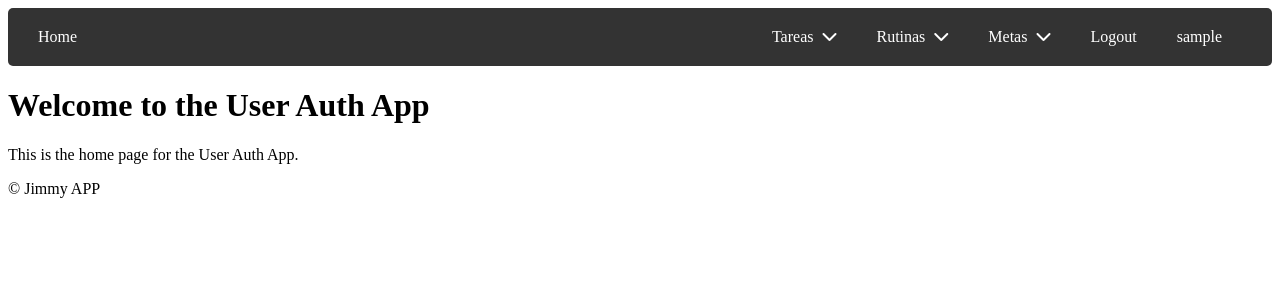
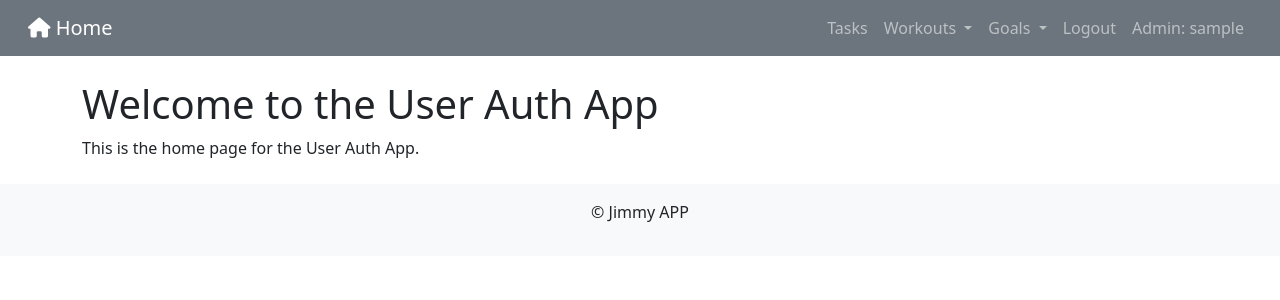
Before and after one commit to jimmyac57/django_app, a Django app: page / in a window 1280 px wide. Shown: the top 300 px of the page. Run offline with Django 5.2, Linux system fonts and the light colour scheme; the visitor is signed in with stand-in values (Sample User, id 1).

Commit message:
feat(core): add bootstrap styles for navbar

```diff
--- a/core/templates/layouts/base.html
+++ b/core/templates/layouts/base.html
@@ -5,7 +5,10 @@
     <meta charset="UTF-8">
     <meta name="viewport" content="width=device-width, initial-scale=1.0">
     <title>{% block title %}{% endblock %}</title>
-    <link rel="stylesheet" href="{% static 'css/base.css' %}">
+
+    <!-- Bootstrap CSS -->
+    <link href="https://cdn.jsdelivr.net/npm/bootstrap@5.3.0-alpha3/dist/css/bootstrap.min.css" rel="stylesheet">
+    <!-- Font Awesome -->
     <link href="https://cdnjs.cloudflare.com/ajax/libs/font-awesome/6.0.0-beta3/css/all.min.css" rel="stylesheet">
 
     {% block faviconico %}{% endblock %}
@@ -13,74 +16,82 @@
 </head>
 <body>
     <header>
-        <nav class="nav">
-            <ul class="nav-left">
-                <li><a href="{% url 'home' %}">Home</a></li>
-            </ul>
-
-            <ul class="nav-right">
+        <nav class="navbar navbar-expand-lg navbar-dark bg-secondary">
+            <div class="container-fluid">
+                <a class="navbar-brand ms-3" href="{% url 'home' %}"><i class="fa-solid fa-house"></i> Home</a>
+                <button class="navbar-toggler" type="button" data-bs-toggle="collapse" data-bs-target="#navbarNav" aria-controls="navbarNav" aria-expanded="false" aria-label="Toggle navigation">
+                    <span class="navbar-toggler-icon"></span>
+                </button>
+                <div class="collapse navbar-collapse" id="navbarNav">
+                    <ul class="navbar-nav ms-auto me-3">
                         {% if user.is_authenticated %}
                             <!-- Categoría Tareas -->
-                    <li>
-                        <a href="#">Tareas  <i class="fas fa-chevron-down toggle-icon"></i></a>
-                        <ul>
-                            <li><a href="{% url 'tasks' %}">Tareas pendientes</a></li>
-                            <li><a href="{% url 'tasks_completed' %}">Tareas completadas</a></li>
-                            <li><a href="{% url 'create_task' %}">Crear nueva tarea</a></li>
-                        </ul>
+                            <li class="nav-item">
+                                <a class="nav-link" href="{% url 'tasks' %}">Tasks</a>
                             </li>
 
                             <!-- Categoría Rutinas -->
-                    <li>
-                        <a href="#">Rutinas  <i class="fas fa-chevron-down toggle-icon"></i></a>
-                        <ul>
-                            <li><a href="{% url 'rutinas' %}">Lista de Rutinas</a></li>
+                            <li class="nav-item dropdown">
+                                <a class="nav-link dropdown-toggle" href="#" id="routinesDropdown" role="button" data-bs-toggle="dropdown" aria-expanded="false">
+                                    Workouts
+                                </a>
+                                <ul class="dropdown-menu" aria-labelledby="routinesDropdown">
+                                    <li><a class="dropdown-item" href="{% url 'rutinas' %}">Workouts List</a></li>
                                 </ul>
                             </li>
 
                             <!-- Categoría Metas -->
-                    <li>
-                        <a href="#">Metas  <i class="fas fa-chevron-down toggle-icon"></i></a>
-                        <ul>
-                            <li><a href="{% url 'goals' %}">Metas pendientes</a></li>
+                            <li class="nav-item dropdown">
+                                <a class="nav-link dropdown-toggle" href="#" id="goalsDropdown" role="button" data-bs-toggle="dropdown" aria-expanded="false">
+                                    Goals
+                                </a>
+                                <ul class="dropdown-menu" aria-labelledby="goalsDropdown">
+                                    <li><a class="dropdown-item" href="{% url 'goals' %}">Pending Goals</a></li>
                                 </ul>
                             </li>
 
                             <!-- Logout -->
-                    <li><a href="{% url 'logout' %}">Logout</a></li>
+                            <li class="nav-item">
+                                <a class="nav-link" href="{% url 'logout' %}">Logout</a>
+                            </li>
                         {% else %}
                             <!-- Login and Register for unauthenticated users -->
-                    <li><a href="{% url 'login' %}">Login</a></li>
-                    <li><a href="{% url 'register' %}">Register</a></li>
+                            <li class="nav-item"><a class="nav-link" href="{% url 'login' %}">Login</a></li>
+                            <li class="nav-item"><a class="nav-link" href="{% url 'register' %}">Register</a></li>
                         {% endif %}
 
                         <!-- Admin/Superuser Access -->
                         {% if user.is_authenticated and user.is_superuser %}
-                    <li><a href="/admin/">{{ user.username }}</a></li>
+                            <li class="nav-item"><a class="nav-link" href="/admin/">Admin: {{ user.username }}</a></li>
                         {% else %}
-                    <li><a href="#">{{ user.username }}</a></li>
+                            <li class="nav-item"><a class="nav-link" href="#">{{ user.username }}</a></li>
                         {% endif %}
                     </ul>
+                </div>
+            </div>
         </nav>
     </header>
 
-
-    <main>
+    <main class="container my-4">
         {% if messages %}
-        <div class="messages">
-
+        <div class="alert-container">
             {% for message in messages %}
                 <div class="alert alert-{{ message.tags }}">{{ message }}</div>
             {% endfor %}
+        </div>
         {% endif %}
+
         {% block content %}
         {% endblock %}
     </main>
 
-    <footer>
+    <footer class="bg-light text-center py-3">
         <p>&copy; Jimmy APP</p>
     </footer>
+
     {% block js %}
+        <!-- Bootstrap Bundle with Popper -->
+        <script src="https://cdn.jsdelivr.net/npm/bootstrap@5.3.0-alpha3/dist/js/bootstrap.bundle.min.js"></script>
         <script src="{% static 'js/base.js' %}"></script>
     {% endblock %}
 </body>
```
Lines whose indentation alone changed are shown as unchanged.
